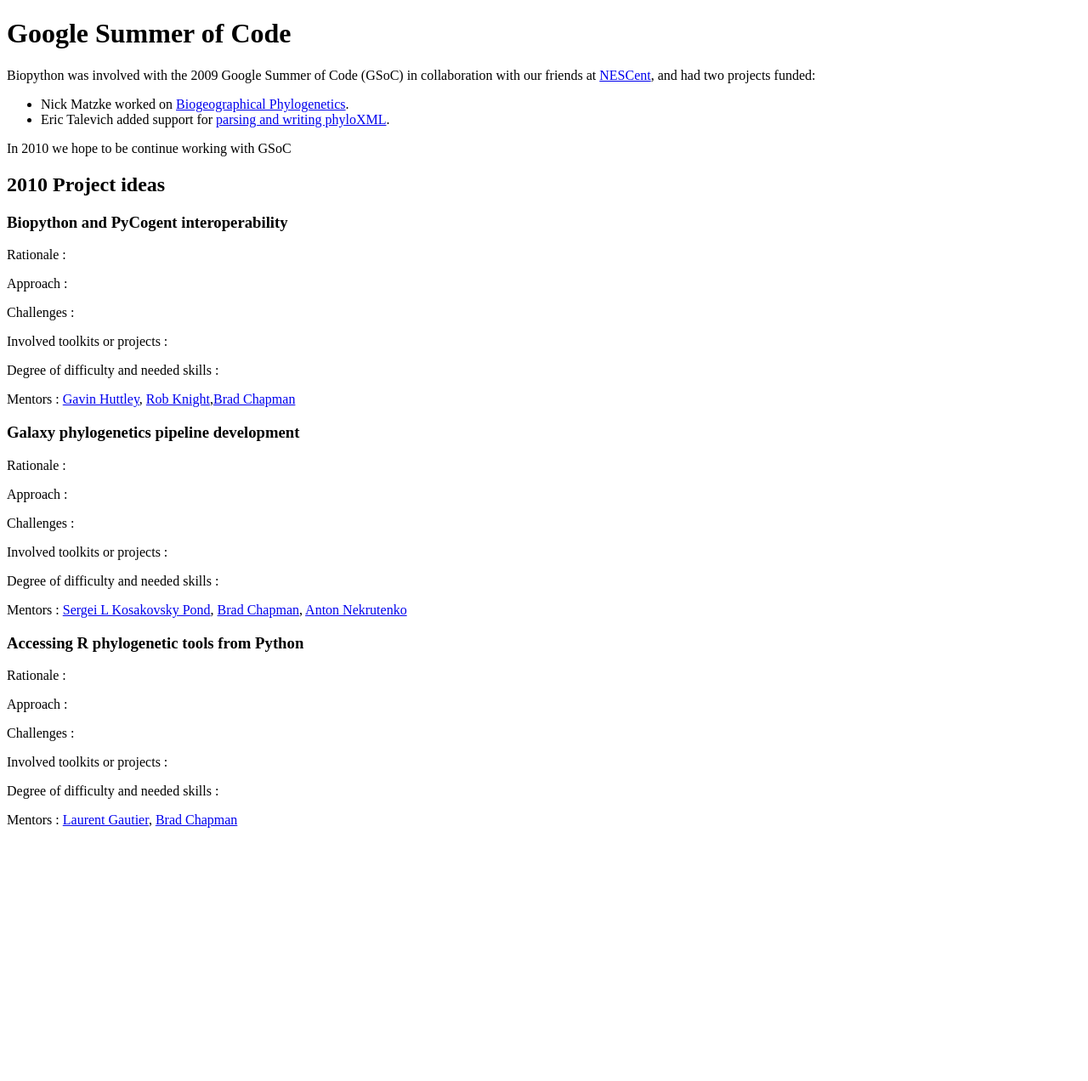
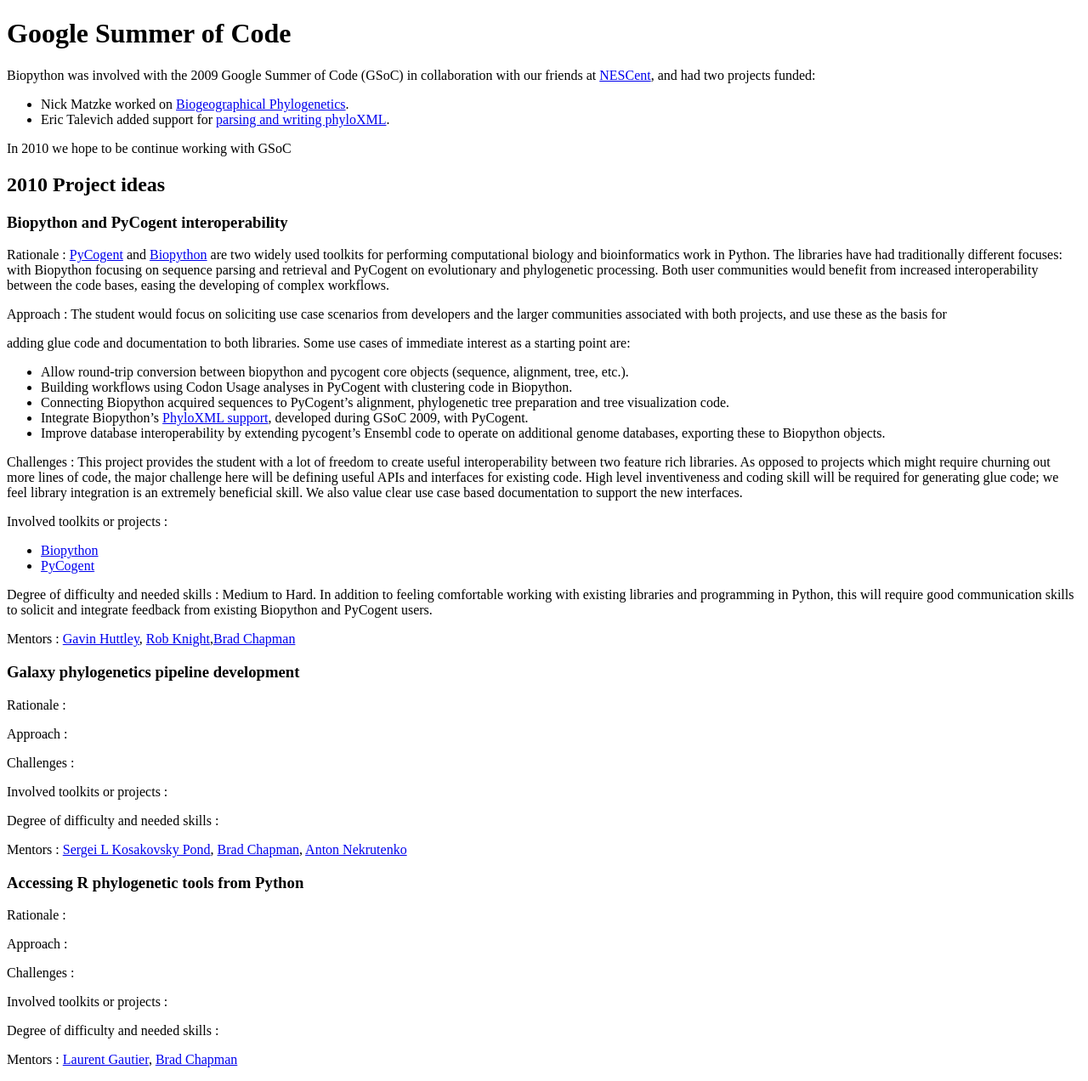
Before and after one commit to biopython/biopython.github.io, a Jekyll site: the page built from wiki/Google_Summer_of_Code.md, in a window 1280 px wide. Shown: the whole page at 85% size. Built offline with Jekyll 4.4.1, drawn with Linux system fonts in a browser that asks for light colours; before the commit the page ends 990 px from its top, so only the background shows below that.

Commit message:
/* Biopython and PyCogent interoperability */

```diff
--- a/wiki/Google_Summer_of_Code.md
+++ b/wiki/Google_Summer_of_Code.md
@@ -21,23 +21,38 @@ In 2010 we hope to be continue working with GSoC
 
 ### Biopython and PyCogent interoperability
 
-Rationale :
+Rationale : [PyCogent](http://pycogent.sourceforge.net/) and [Biopython](http://biopython.org/wiki/Main_Page) are two widely used toolkits for performing computational biology and bioinformatics work in Python. The libraries have had traditionally different focuses: with Biopython focusing on sequence parsing and retrieval and PyCogent on evolutionary and phylogenetic processing. Both user communities would benefit from increased interoperability between the code bases, easing the developing of complex workflows.
 
 <!-- -->
 
-Approach :
+Approach : The student would focus on soliciting use case scenarios from developers and the larger communities associated with both projects, and use these as the basis for
 
-<!-- -->
+adding glue code and documentation to both libraries. Some use cases of
+immediate interest as a starting point are:
 
-Challenges :
+-   Allow round-trip conversion between biopython and pycogent core
+    objects (sequence, alignment, tree, etc.).
+-   Building workflows using Codon Usage analyses in PyCogent with
+    clustering code in Biopython.
+-   Connecting Biopython acquired sequences to PyCogent's alignment,
+    phylogenetic tree preparation and tree visualization code.
+-   Integrate Biopython's [PhyloXML
+    support](http://biopython.org/wiki/Phylo), developed during GSoC
+    2009, with PyCogent.
+-   Improve database interoperability by extending pycogent's Ensembl
+    code to operate on additional genome databases, exporting these to
+    Biopython objects.
+
+Challenges : This project provides the student with a lot of freedom to create useful interoperability between two feature rich libraries. As opposed to projects which might require churning out more lines of code, the major challenge here will be defining useful APIs and interfaces for existing code. High level inventiveness and coding skill will be required for generating glue code; we feel library integration is an extremely beneficial skill. We also value clear use case based documentation to support the new interfaces.
 
 <!-- -->
 
 Involved toolkits or projects :
 
-<!-- -->
+-   [Biopython](http://biopython.org/wiki/Main_Page)
+-   [PyCogent](http://pycogent.sourceforge.net/)
 
-Degree of difficulty and needed skills :
+Degree of difficulty and needed skills : Medium to Hard. In addition to feeling comfortable working with existing libraries and programming in Python, this will require good communication skills to solicit and integrate feedback from existing Biopython and PyCogent users.
 
 <!-- -->
 
```
Also changed, not shown: 1 other file.
